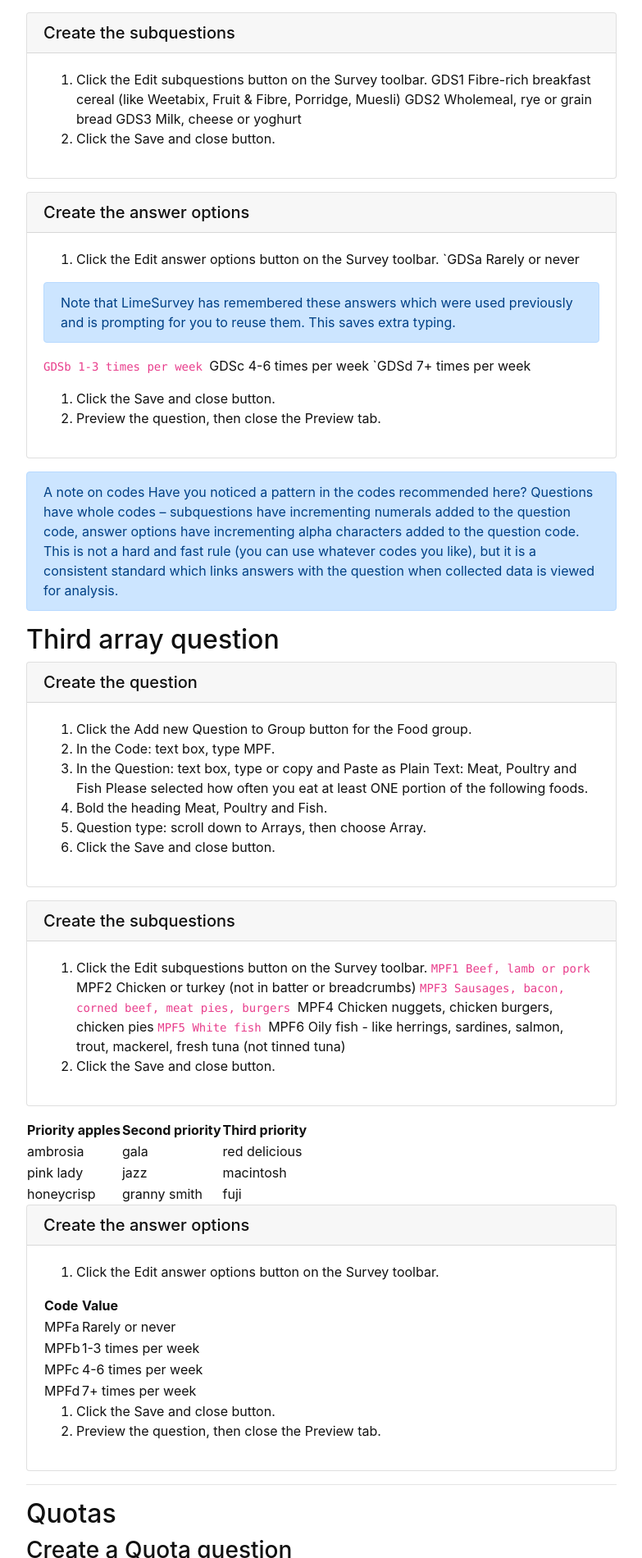
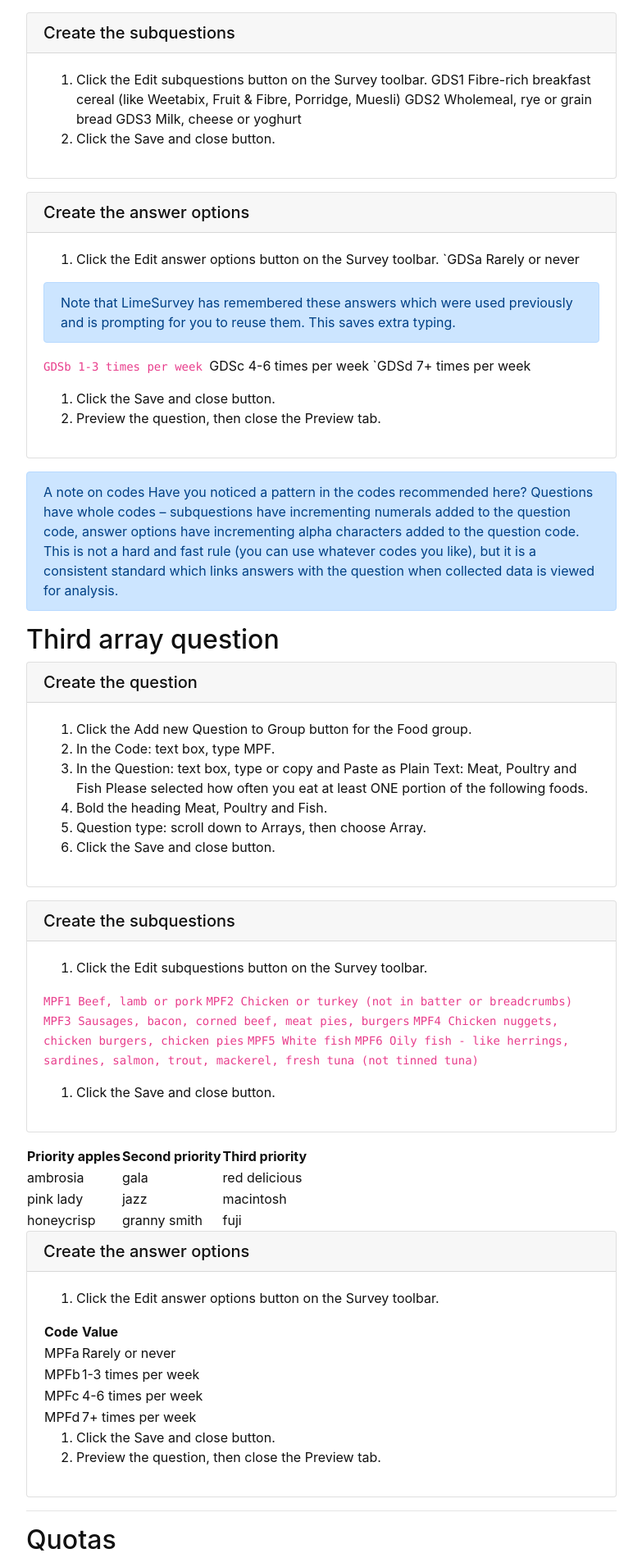
Before and after one commit to ybanens/survey-tool, a Jekyll site: the page built from content/3-arrays-quotas-logic.md, in a window 1280 px wide. Shown: the part 4500-6400 px from the top of the page at 82% size, without its empty margins (248-1031 px from the left). Built offline with Jekyll 4.4.1, drawn with Linux system fonts in a browser that asks for light colours.

```diff
--- a/content/3-arrays-quotas-logic.md
+++ b/content/3-arrays-quotas-logic.md
@@ -187,12 +187,14 @@ Please selected how often you eat at least ONE portion of the following foods.
 
 {% capture text %}
 7.	Click the Edit subquestions button on the Survey toolbar.
-`MPF1	Beef, lamb or pork
-`MPF2	Chicken or turkey (not in batter or breadcrumbs)
-`MPF3	Sausages, bacon, corned beef, meat pies, burgers
-`MPF4	Chicken nuggets, chicken burgers, chicken pies
-`MPF5	White fish
-`MPF6	Oily fish - like herrings, sardines, salmon, trout, mackerel, fresh tuna (not tinned tuna)
+
+`MPF1	Beef, lamb or pork`
+`MPF2	Chicken or turkey (not in batter or breadcrumbs)`
+`MPF3	Sausages, bacon, corned beef, meat pies, burgers`
+`MPF4	Chicken nuggets, chicken burgers, chicken pies`
+`MPF5	White fish`
+`MPF6	Oily fish - like herrings, sardines, salmon, trout, mackerel, fresh tuna (not tinned tuna)`
+
 8.	Click the Save and close button.{% endcapture %}
 {% include card.md header="Create the subquestions" text=text %}
 
```
